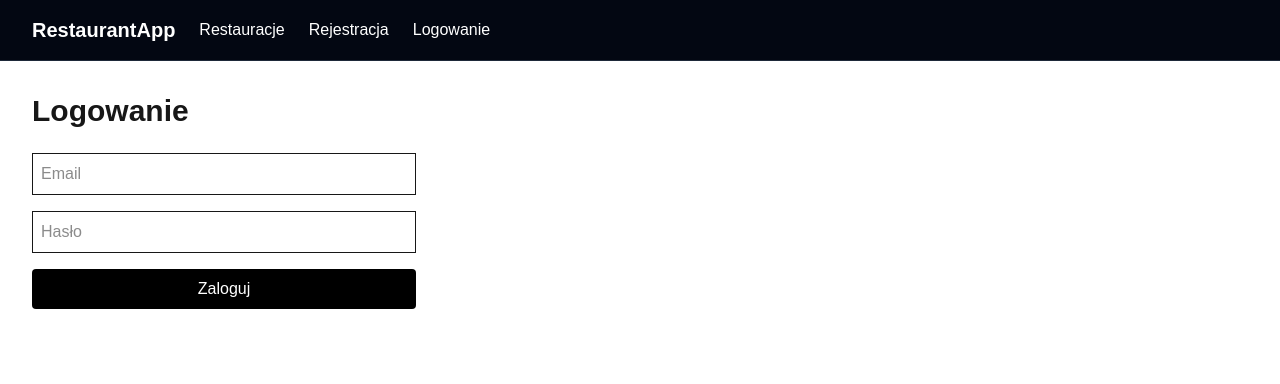
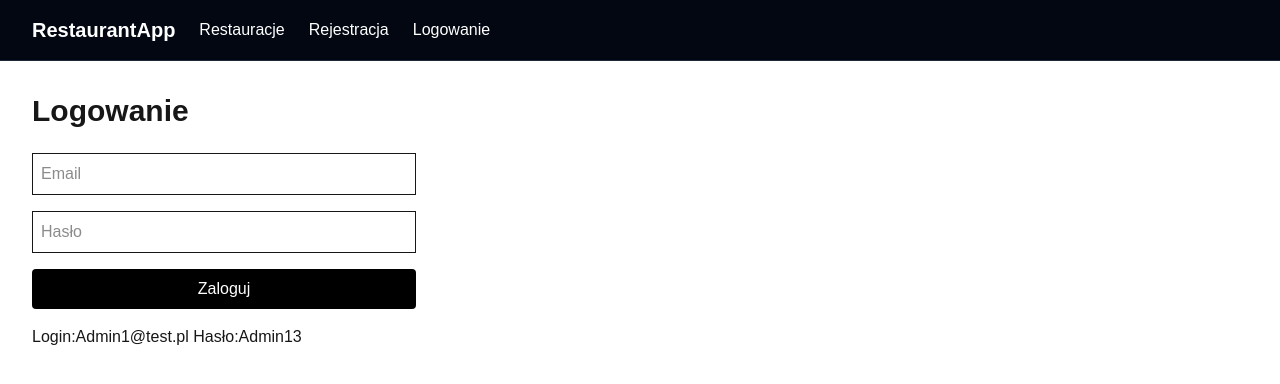
Before and after one commit to BotAu/restaurant-recommendation-app, a Next.js app in the folder frontend/: page /login in a window 1280 px wide. Shown: the top 384 px of the page. Built offline with nearby package versions, Linux system fonts and the light colour scheme; no server answers.

Commit message:
welcome page

```diff
--- a/frontend/app/login/page.js
+++ b/frontend/app/login/page.js
@@ -55,6 +55,7 @@ export default function LoginPage() {
         <button className="bg-black text-white p-2 rounded">
           Zaloguj
         </button>
+        Login:Admin1@test.pl Hasło:Admin13
       </form>
     </main>
   );
```
